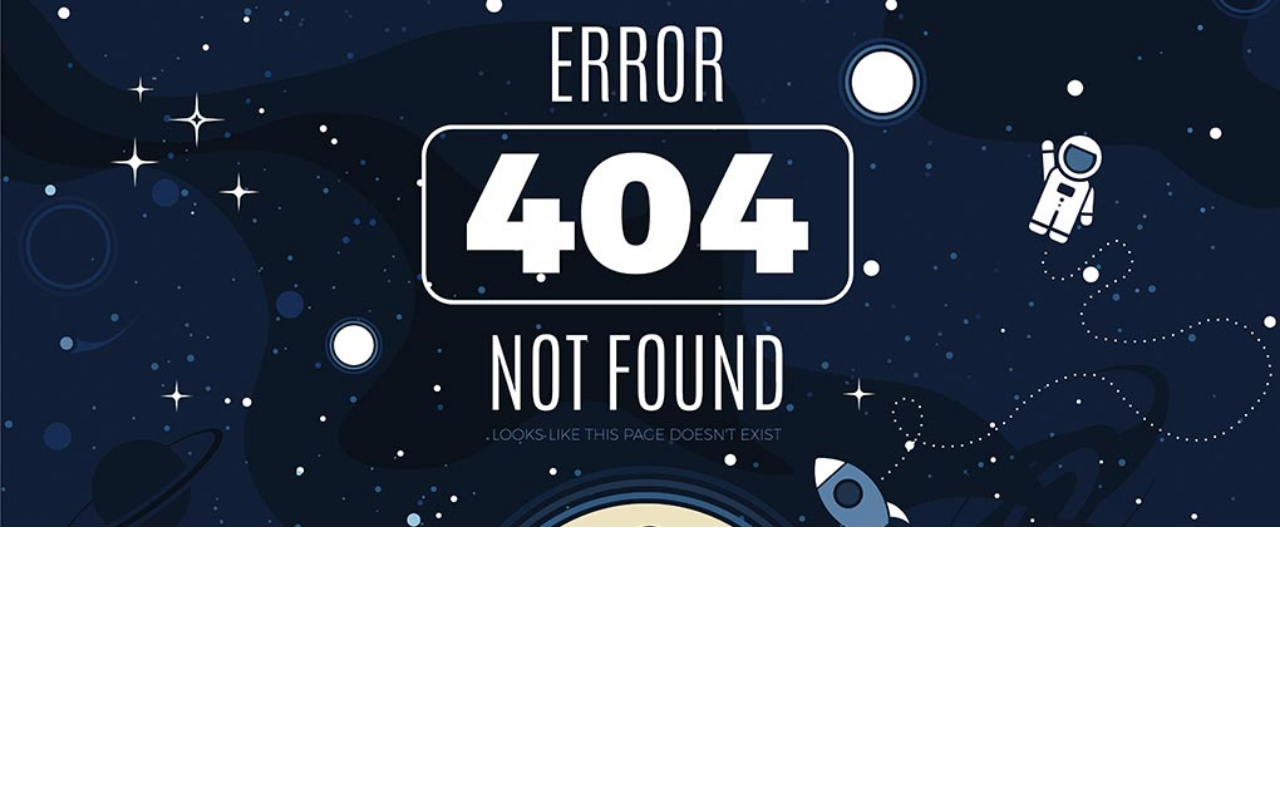
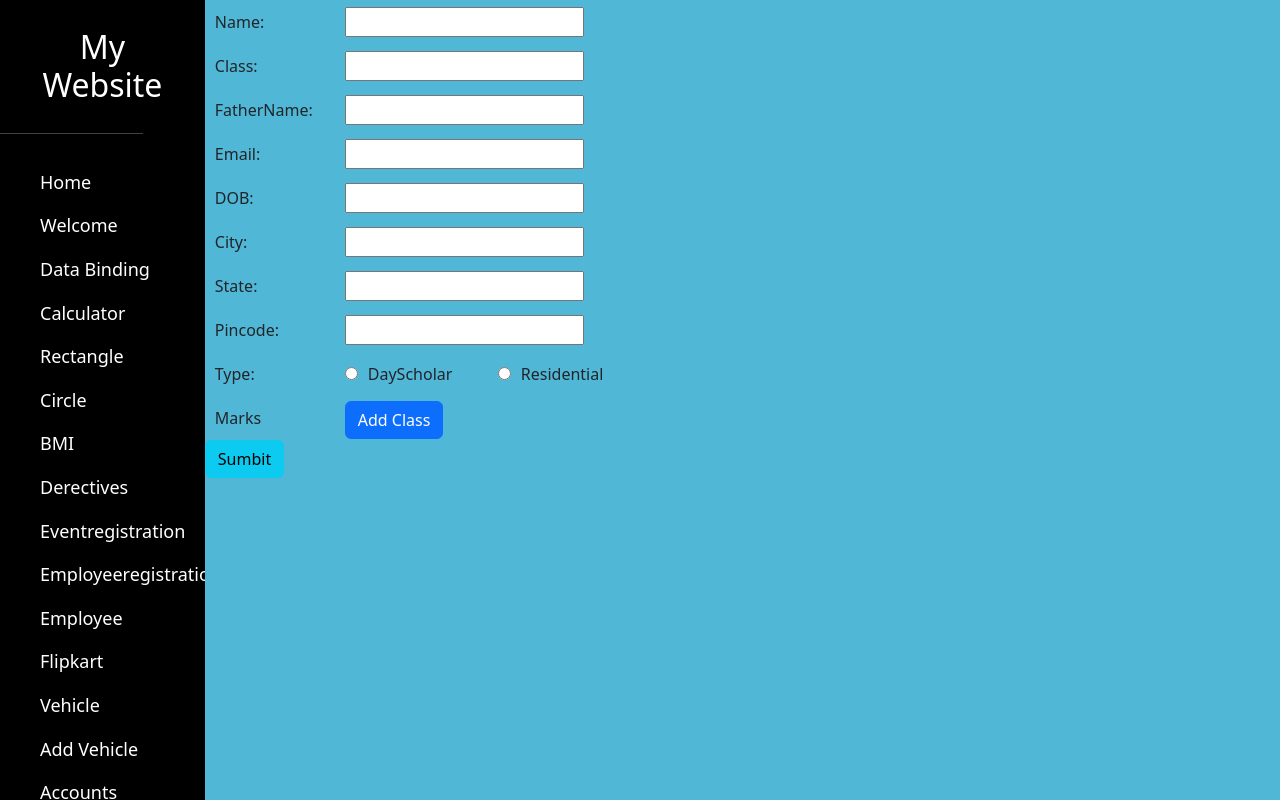
Before and after one commit to jettimahesh/my-app, an Angular app: page /dashboard/studentregi in a window 1280 px wide. Built offline with nearby package versions, Linux system fonts and the light colour scheme.

Commit message:
custom vaidators

```diff
--- a/src/app/app-routing.module.ts
+++ b/src/app/app-routing.module.ts
@@ -30,6 +30,7 @@ import { SocialComponent } from './social/social.component';
 import { StudentComponent } from './student/student.component';
 import { StudentIdComponent } from './student-id/student-id.component';
 import { UserRegisComponent } from './user-regis/user-regis.component';
+import { StudentRegiComponent } from './student-regi/student-regi.component';
 
 const routes: Routes = [
   {path:'login',component:LoginComponent},
@@ -61,6 +62,7 @@ const routes: Routes = [
     {path:'student', component:StudentComponent},
     {path:'studentid', component:StudentIdComponent},
     {path:'createUser',component:UserRegisComponent},
+    {path:'studentregi',component:StudentRegiComponent},
     {path:'',component:HomeComponent}
   ]},
   {path:'',component:LoginComponent},
--- a/src/app/app.module.ts
+++ b/src/app/app.module.ts
@@ -34,7 +34,8 @@ import { PokemanComponent } from './pokeman/pokeman.component';
 import { SocialComponent } from './social/social.component';
 import { StudentComponent } from './student/student.component';
 import { StudentIdComponent } from './student-id/student-id.component';
-import { UserRegisComponent } from './user-regis/user-regis.component'
+import { UserRegisComponent } from './user-regis/user-regis.component';
+import { StudentRegiComponent } from './student-regi/student-regi.component'
 
 @NgModule({
   declarations: [
@@ -68,7 +69,8 @@ import { UserRegisComponent } from './user-regis/user-regis.component'
     SocialComponent,
     StudentComponent,
     StudentIdComponent,
-    UserRegisComponent
+    UserRegisComponent,
+    StudentRegiComponent
   ],
   imports: [
     BrowserModule,
--- a/src/app/dashboard/dashboard.component.html
+++ b/src/app/dashboard/dashboard.component.html
@@ -30,6 +30,8 @@
             <h3 routerLink="student">Student Id Card</h3>
             <h3 routerLink="studentid">create Student ID card</h3>
             <h3 routerLink="createUser">create User</h3>
+            <h3 routerLink="studentregi">Add student</h3>
+
 
 
 
--- /dev/null
+++ b/src/app/student-regi/student-regi.component.css
@@ -0,0 +1,8 @@
+label{
+    width: 120px;
+    margin: 10px;
+}
+.error{
+    color: red;
+    margin: 0;
+}
--- /dev/null
+++ b/src/app/student-regi/student-regi.component.html
@@ -0,0 +1,83 @@
+<form [formGroup]="newstudent">
+    <label for="">Name:</label>
+    <input type="text" formControlName="name"><br>
+    <div *ngIf="newstudent.get('name')?.touched && newstudent.get('name')?.invalid">
+        <p class="error" *ngIf="newstudent.get('name')?.errors?.['required']">Name is Required</p>
+        <p class="error" *ngIf="newstudent.get('name')?.errors?.['minlength']">Minimum 3 characters</p>
+        <p class="error" *ngIf="newstudent.get('name')?.errors?.['maxlength']">Maximum 17 characters</p>
+    </div>
+
+    <label for="">Class:</label>
+    <input type="number" formControlName="class"><br>
+    <div *ngIf="newstudent.get('class')?.touched && newstudent.get('class')?.invalid">
+        <p class="error" *ngIf="newstudent.get('class')?.errors?.['required']">class Is required</p>
+        <p class="error" *ngIf="newstudent.get('class')?.errors?.['min']">Minimum class 6</p>
+        <p class="error" *ngIf="newstudent.get('class')?.errors?.['max']">Minimum class 9</p>
+
+    </div>
+
+    <label for="">FatherName:</label>
+    <input type="text" formControlName="fatherName"><br>
+    <div *ngIf="newstudent.get('name')?.touched && newstudent.get('name')?.invalid">
+        <p class="error" *ngIf="newstudent.get('name')?.errors?.['required']">Name is Required</p>
+        <p class="error" *ngIf="newstudent.get('name')?.errors?.['minlength']">Minimum 3 characters</p>
+        <p class="error" *ngIf="newstudent.get('name')?.errors?.['maxlength']">Maximum 17 characters</p>
+    </div>
+
+    <label for="">Email:</label>
+    <input type="email" formControlName="email"><br>
+
+    <label for="">DOB:</label>
+    <input type="number" formControlName="dob"><br>
+
+    <div formGroupName="address">
+        <label for="">City:</label>
+        <input type="text" formControlName="city"><br>
+
+        <label for="">State:</label>
+        <input type="text" formControlName="state"><br>
+
+        <label for="">Pincode:</label>
+        <input type="number" formControlName="pincode"><br>
+    </div>
+
+    <label for="">Type:</label>
+    <input type="radio" id="days" name="type" formControlName="type" value="dayScholor">
+    <label for="days">DayScholar</label>
+    <input type="radio" id="resid" name="type" formControlName="type" value="residential">
+    <label for="resid">Residential</label> <br>
+
+    <div *ngIf="newstudent.get('type')?.value=='dayScholor'">
+        <label for="">Bus fee:</label>
+        <input type="number" formControlName="busfee"><br>
+    </div>
+
+    <div *ngIf="newstudent.get('type')?.value=='residential'">
+        <label for="">Hostel fee:</label>
+        <input type="number" formControlName="hostelfee"><br>
+    </div>
+
+    <label for="">Marks</label>
+                <button class="btn btn-primary" (click)="addclass()">Add Class</button>
+
+    <div formArrayName="marks">
+        <div *ngFor="let mark of marksarray.controls;let i=index">
+            <div formGroupName="{{i}}">
+
+
+                <label for="">Class:</label>
+                <input type="number" formControlName="class"><br>
+
+                <label for="">Year:</label>
+                <input type="number" formControlName="year"><br>
+
+                <label for="">Percentage:</label>
+                <input type="number" formControlName="percentage"><br>
+
+                <button class="btn btn-danger" (click)="delete(i)">Delete</button>
+            </div>
+        </div>
+    </div>
+
+    <button class="btn btn-info" (click)="submit()">Sumbit</button>
+</form>
--- /dev/null
+++ b/src/app/student-regi/student-regi.component.ts
@@ -0,0 +1,87 @@
+import { Component } from '@angular/core';
+import { FormArray, FormControl, FormGroup, Validators } from '@angular/forms';
+
+@Component({
+  selector: 'app-student-regi',
+  templateUrl: './student-regi.component.html',
+  styleUrls: ['./student-regi.component.css']
+})
+export class StudentRegiComponent {
+
+public newstudent:FormGroup= new FormGroup(
+  {
+    name:new FormControl('',[Validators.required, Validators.minLength(3), Validators.maxLength(18)]),
+    class:new FormControl('',[Validators.required, Validators.min(6), Validators.max(9)]),
+    fatherName:new FormControl('',[Validators.required, Validators.minLength(3), Validators.maxLength(18)]),
+    email:new FormControl('',[Validators.required , Validators.email]),
+    dob:new FormControl(),
+    address: new FormGroup({
+      city:new FormControl('',[Validators.required, Validators.minLength(3), Validators.maxLength(18)]),
+      state:new FormControl('',[Validators.required, Validators.minLength(3), Validators.maxLength(18)]),
+      pincode:new FormControl()
+    }),
+    type:new FormControl(),
+    marks: new FormArray([])
+  }
+)
+
+get marksarray(){
+  return this.newstudent.get('marks') as FormArray;
+}
+
+addclass(){
+  this.marksarray.push(
+    new FormGroup({
+      class:new FormControl(),
+      year:new FormControl(),
+      percentage:new FormControl()
+
+    })
+  )
+}
+delete(i:number){
+  this.marksarray.removeAt(i);
+}
+
+constructor(){
+  this.newstudent.get('type')?.valueChanges.subscribe(
+    (data:any)=>{
+      if(data=='dayScholor'){
+        this.newstudent.addControl('busfee', new FormControl());
+        this.newstudent.removeControl('hostelfee');
+      } else{
+        this.newstudent.addControl('hostelfee', new FormControl());
+        this.newstudent.removeControl('busfee');
+      }
+    }
+  )
+}
+
+
+
+submit(){
+  console.log(this.newstudent.value);
+}
+}
+
+
+// {
+//   name: 'John',
+//   class: 7,
+//   fatherName: ‘David Shaw’,
+//   email: 'john@gmail.com',
+//   dob: ‘10-10-2010’,
+//   address: {
+//     addressLine: '2-203, Moris street',
+//     city: 'Dallas',
+//     state: 'Texas',
+//     pincode: 'TX-393823',
+//   },
+//   marks: [
+//     {class:6,year: 2012, percentage: 94},
+//     {class:5,year: 2011, percentage: 92},
+//     {class:4,year: 2009, percentage: 84},
+//     {class:3,year: 2008, percentage: 90},
+//   ],
+//   type: 'dayScholor/residential’
+// }
--- a/src/app/user-regis/user-regis.component.html
+++ b/src/app/user-regis/user-regis.component.html
@@ -26,12 +26,23 @@
     <div *ngIf="userForm.get('phone')?.touched && userForm.get('phone')?.invalid">
         <p class="error" *ngIf="userForm.get('phone')?.errors?.['required']"> Phone number is Required</p>
         <p class="error" *ngIf="userForm.get('phone')?.errors?.['pattern']">Enter a valid 10-digit phone number</p>
+        <p class="error" *ngIf="userForm.get('phone')?.errors?.['max']">Enter only 10-digit phone number</p>
     </div>
     <div formGroupName="address">
         <label for="">city:</label>
         <input type="text" formControlName="city"> <br>
+        <div *ngIf="userForm.get('address')?.get('city')?.touched && userForm.get('address')?.get('city')?.invalid">
+            <p class="error" *ngIf="userForm.get('address')?.get('city')?.errors?.['required']"> Name is Required</p>
+            <p class="error" *ngIf="userForm.get('address')?.get('city')?.errors?.['minlength']"> min 3 characters Required</p>
+            <p class="error" *ngIf="userForm.get('address')?.get('city')?.errors?.['maxlength']"> max 17 characters Required</p>
+        </div>
         <label for="">pin no:</label>
         <input type="number" formControlName="pin"> <br>
+        <div *ngIf="userForm.get('address')?.get('pin')?.touched && userForm.get('address')?.get('pin')?.invalid">
+            <p class="error" *ngIf="userForm.get('age')?.errors?.['required']"> Name is Required</p>
+            <p class="error" *ngIf="userForm.get('age')?.errors?.['min']"> min 18 characters Required</p>
+            <p class="error" *ngIf="userForm.get('age')?.errors?.['max']"> max 60 characters Required</p>
+        </div>
     </div>
 
     <label for="">Type:</label>
@@ -62,6 +73,9 @@
                 <h3>Card {{i+1}}</h3>
                 <label for="">Number:</label>
                 <input type="number" formControlName="number"> <br>
+                <div *ngIf="cardsArrayForm.controls[i]?.get('number')?.touched && cardsArrayForm.controls[i]?.get('number')?.invalid">
+                    <p class="error" *ngIf="cardsArrayForm.controls[i]?.get('number')?.errors?.['required']">Card number Required</p>
+                </div>
                 <label for="">Expiry:</label>
                 <input type="number" formControlName="expiry"> <br>
                 <label for="">CVV:</label>
--- a/src/app/user-regis/user-regis.component.ts
+++ b/src/app/user-regis/user-regis.component.ts
@@ -13,14 +13,14 @@ public userForm:FormGroup = new FormGroup({
   name: new FormControl('', [Validators.required, Validators.minLength(3), Validators.maxLength(17)]),
   age:new FormControl('', [Validators.required, Validators.min(18), Validators.max(60)]),
   email:new FormControl('', [Validators.required, Validators.email]),
-  phone:new FormControl('', [Validators.required, Validators.pattern(/^[0-9]{10}$/)]),
+  phone:new FormControl('', [Validators.required, Validators.pattern(/^[0-9]{8}$/), Validators.max(10)]),
   address:new FormGroup({
-    city:new FormControl(),
-    pin:new FormControl()
+    city:new FormControl('', [Validators.required, Validators.minLength(3), Validators.maxLength(17)]),
+    pin:new FormControl('', [Validators.required, Validators.min(18), Validators.max(60)])
   }),
   type:new FormControl(),
   // busfee:new FormControl(),
-  // hostelfee:new FormControl()
+  // hostelfee:new FormControl(),
   cards: new FormArray([])
 })
 
@@ -31,7 +31,7 @@ get cardsArrayForm(){
 addCard(){
   this.cardsArrayForm.push(
     new FormGroup({
-      number: new FormControl(),
+      number: new FormControl('',[Validators.required]),
       expiry: new FormControl(),
       cvv:new FormControl(),
     })
```
Also changed, not shown: 1 other file (tests, documents, lock files or other folders).
